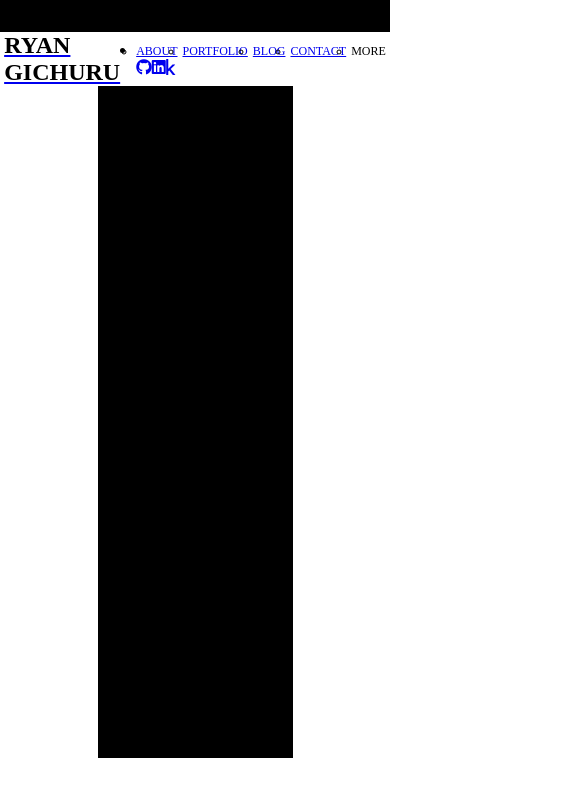
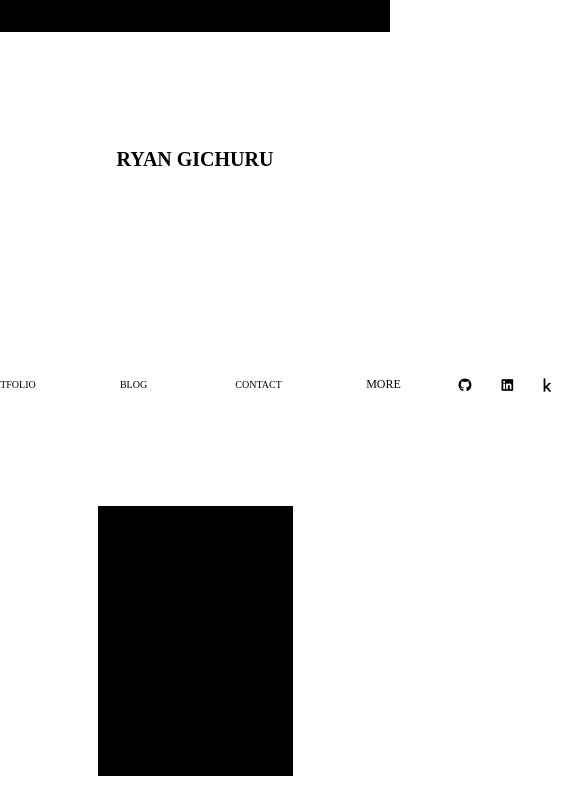
Before and after one commit to ryantigi254/Personal-Website-Portfolio, a plain HTML site: page Structure/index.html in a window 390 px wide. Shown: the top 789 px of the page, 566 px wide, since content can reach past the window. Drawn offline with Linux system fonts and the light colour scheme; files that its build step writes are made by us from their sources.

Commit message:
Update CSS with responsive design and styling improvements

```diff
--- a/Design/Main Design/main.css
+++ b/Design/Main Design/main.css
@@ -58,6 +58,15 @@ nav ul h2 {
     padding: 0;
 }
 
+#outnav li a {
+    white-space: nowrap;
+    text-emphasis: none;
+    padding: 100px 15px;
+    text-decoration: none;
+    color: #000000;
+}
+
+
 
 #innav {
     display: inline-flex;
@@ -74,13 +83,26 @@ nav ul h2 {
 
 }
 
-
 .web-pages-list {
     display: flex;
     justify-content: flex-end;
     align-items: center;
     padding: 1rem 2rem;
     gap: 1rem;
+}
+
+.web-pages-list > li {
+    position: relative;
+    display: flex;
+    justify-content: center;
+    align-items: center;
+    min-width: 120px;
+}
+
+.web-pages-list li a {
+    color: #000000;
+    text-decoration: none;
+    padding: 0.5em 1rem;
 }
 
 
@@ -101,12 +123,62 @@ nav ul h2 {
     padding-top: 5px;
 }
 
+.dropdown-content a {
+    color: black;
+    padding: 12px 16px;
+    text-decoration: none;
+    display: block;
+    white-space: nowrap;
+    transition: color 0.3s;
+}
+
 
 
 .content-container{
     background-color: rgb(0, 0, 0);
     width: 50%;
     height: 100%;
+}
+
+@media (max-width: 600px) {
+
+    nav {
+        width: 100%;
+        position: static;
+        transform: none;
+    }
+
+    #outnav {
+        flex-direction: column;
+        padding: 1rem;
+    }
+
+
+
+    #outnav li a {
+        font-size: smaller;
+    }
+
+    .web-pages-list{
+        grid-template-columns: 1fr;
+        grid-gap: 0;
+        gap: 0.5rem;
+        justify-content: center;
+        padding: 0;
+    }
+
+    .web-pages-list li {
+        text-align: center;
+    }
+
+    .more-dropdown-list{
+        justify-self: center;
+    }
+
+    .dropdown-content {
+        right: 50%;
+        transform: translateX(50%);
+    }
 }
 
 br {
@@ -142,3 +214,20 @@ footer {
     position: inherit;
     padding: 0px 0px 0px;
 }
+
+.footer-socials .fa-brands {
+color: #000000;
+size: 2em;
+transition: color 0.3s ease;
+
+}
+
+
+.location p{
+    text-align: right;
+    color: #7e7e7e;
+    position: absolute;
+    margin-left: 67.95%;
+    margin-bottom: 100px;
+
+}
```
